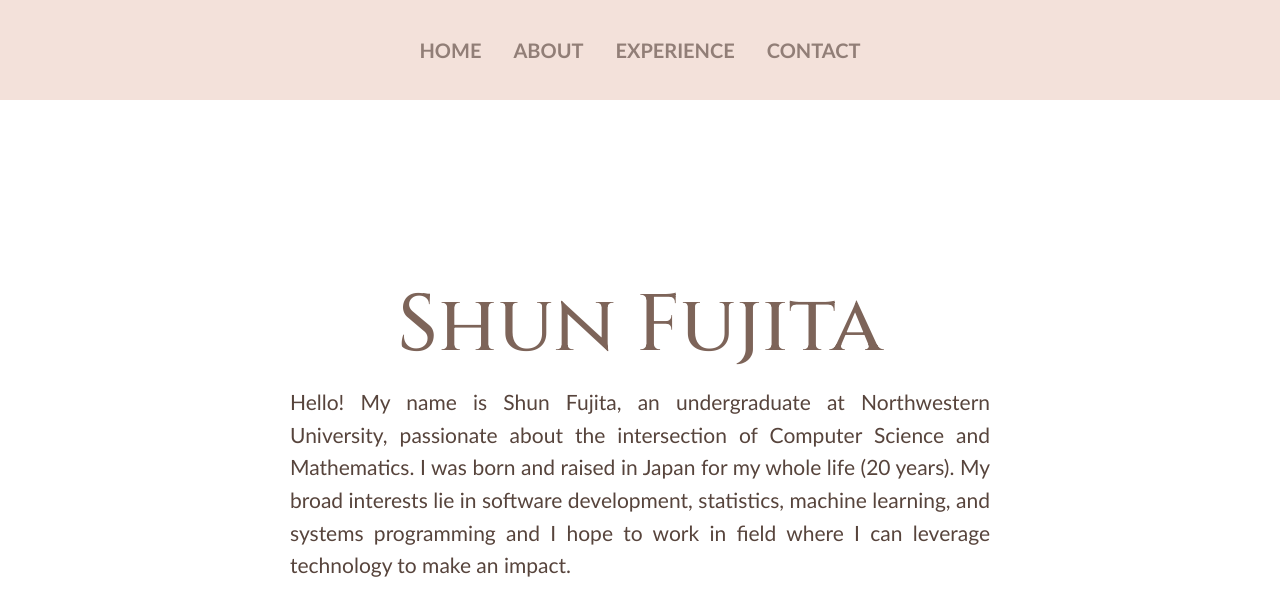
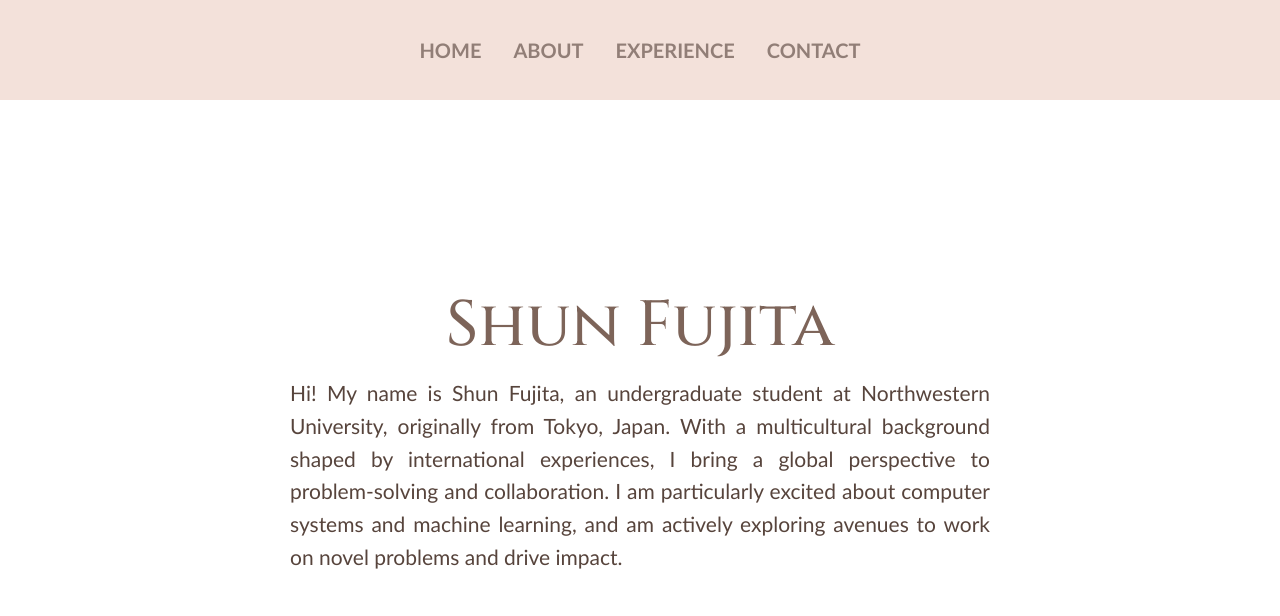
Before and after one commit to sshunf/shunfujita.github.io, a React (Vite) app: page /about in a window 1280 px wide. Shown: the top 616 px of the page. Built offline with nearby package versions, Linux system fonts and the light colour scheme.

Commit message:
changed introduction

```diff
--- a/src/index.css
+++ b/src/index.css
@@ -37,7 +37,7 @@ body {
 h1 {
   font-family: 'Cinzel', serif;
   font-weight: 500;
-  font-size: 5em;
+  font-size: 4em;
   line-height: 1.1;
 }
 
--- a/src/pages/About.tsx
+++ b/src/pages/About.tsx
@@ -6,11 +6,10 @@ function About() {
             <Animation>
                 <h1 className="mb-4 text-[#7d6459]">Shun Fujita</h1>
                 <p className="mx-auto flex max-w-[700px] text-justify text-lg text-[#57443c]">
-                    Hello! My name is Shun Fujita, an undergraduate at Northwestern University,
-                    passionate about the intersection of Computer Science and Mathematics. I was
-                    born and raised in Japan for my whole life (20 years). My broad interests lie
-                    in software development, statistics, machine learning, and systems programming and
-                    I hope to work in field where I can leverage technology to make an impact.
+                Hi! My name is Shun Fujita, an undergraduate student at Northwestern University, originally from Tokyo, Japan.
+                With a multicultural background shaped by international experiences, I bring a global perspective to problem-solving
+                and collaboration. I am particularly excited about computer systems and machine learning, and am actively exploring
+                avenues to work on novel problems and drive impact.
                 </p>
             </Animation>
         </div>
```
